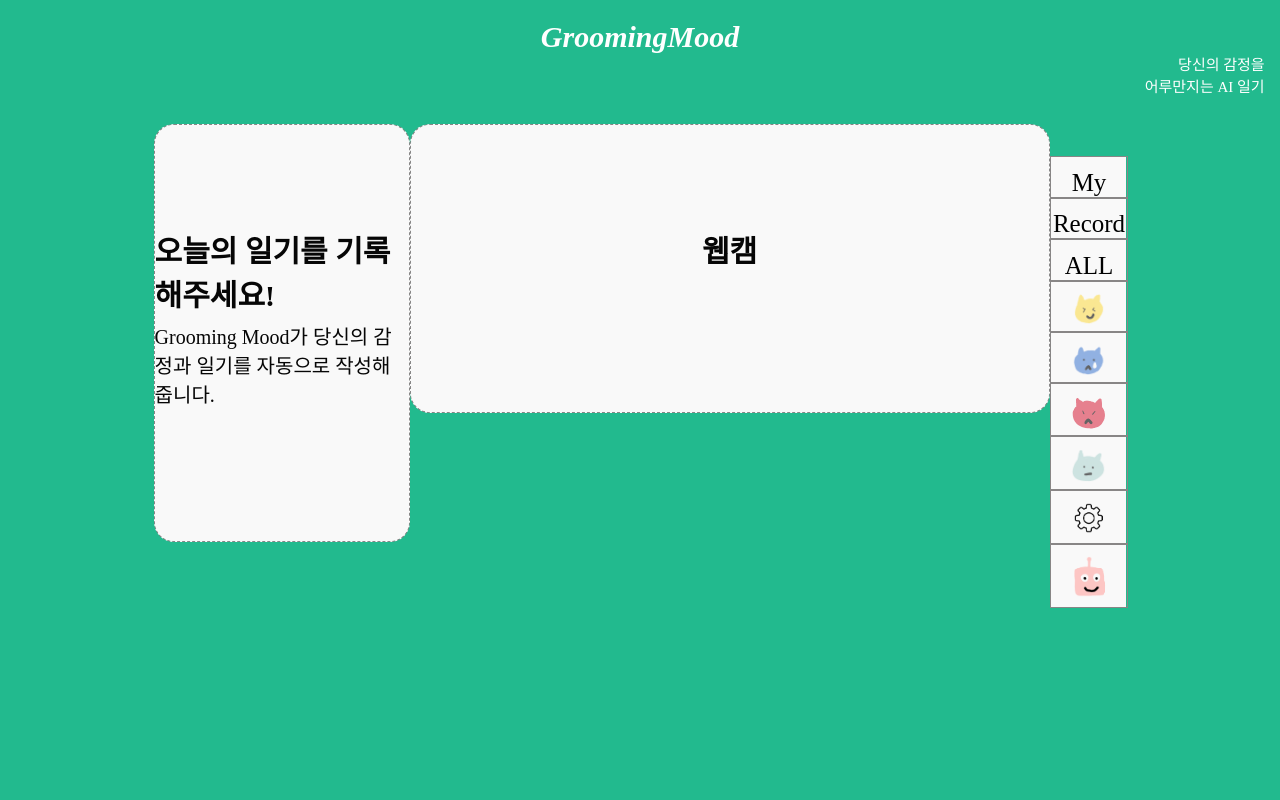
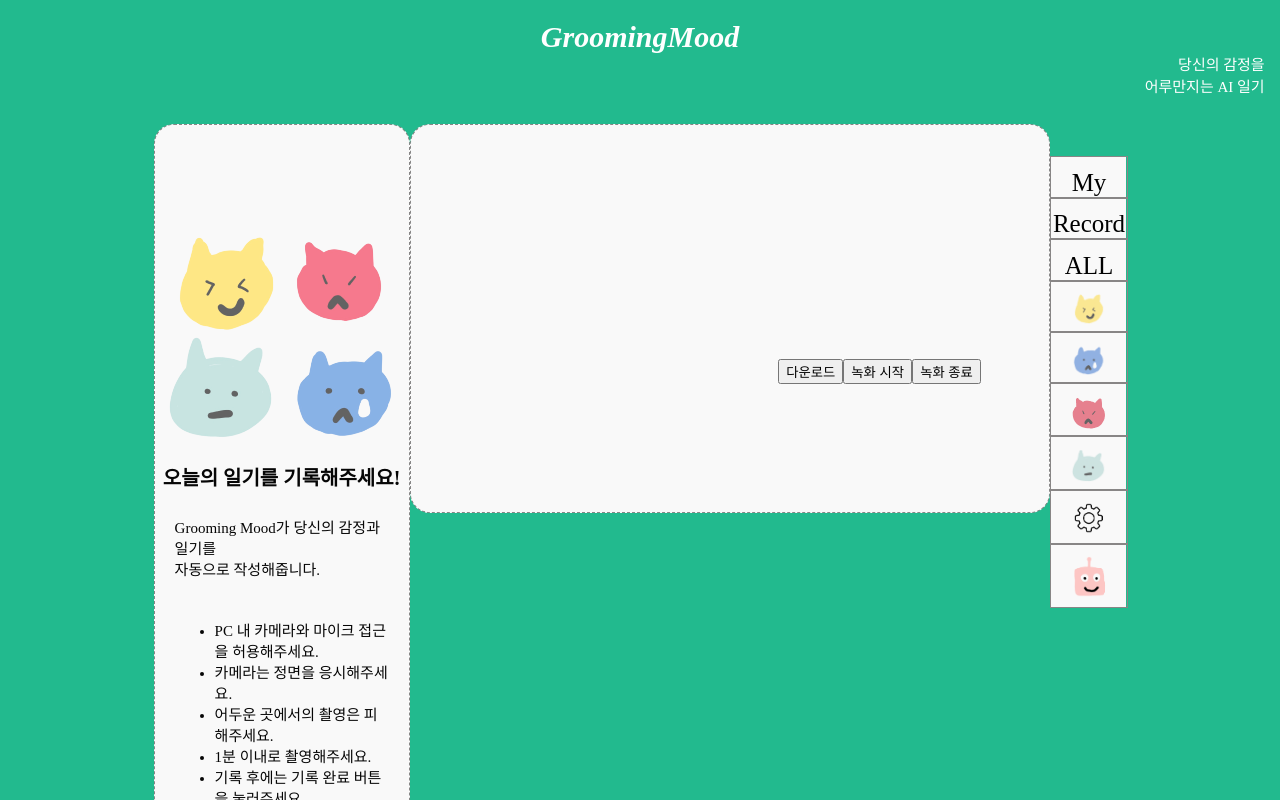
Before and after one commit to Grooming-Mood/front, a React (Create React App) app: page /record in a window 1280 px wide. Shown: the top 800 px of the page. Built offline with nearby package versions, Linux system fonts and the light colour scheme; no server answers.

Commit message:
Feat: Record화면 웹 캠

```diff
--- a/src/App.css
+++ b/src/App.css
@@ -125,19 +125,22 @@ a:visited {
 .record-title {
     font-family: 'Poppins';
     font-style: normal;
-    font-size: 30px;
+    font-size: 20px;
     color: #060606;
-    text-align: left;
+    text-align: center;
     font-weight: bold;
     margin-bottom: 2%;
 }
 
 .record-sub {
+
+    margin: 20px;
+
     font-family: 'Poppins';
     font-style: normal;
-    font-size: 20px;
+    font-size: 15px;
+    text-align: left;
     color: #060606;
-    text-align: left;
     margin-bottom: 2%;
 }
 
@@ -151,7 +154,7 @@ a:visited {
     justify-content: center;
 
     width: 20%;
-    height: 80%;
+    height: 100%;
     border-radius: 20px;
     padding: 8% 0% 10% 0;
     margin: 0% 0% 8% 0%;
--- a/src/index.js
+++ b/src/index.js
@@ -6,9 +6,9 @@ import reportWebVitals from './reportWebVitals';
 
 const root = ReactDOM.createRoot(document.getElementById('root'));
 root.render(
-  <React.StrictMode>
+  //<React.StrictMode> //두번씩 렌더링 돼서 지움
     <App />
-  </React.StrictMode>
+  //</React.StrictMode>
 );
 
 // If you want to start measuring performance in your app, pass a function
--- a/src/views/Record.jsx
+++ b/src/views/Record.jsx
@@ -3,6 +3,7 @@ import { withRouter, Link } from "react-router-dom";
 import Logo from "../assets/image/splash/all-icon.png";
 import SideMenu from "./SideMenu";
 import Button from "./Button";
+import WebCam from "../webcam/webcam";
 
 function Record(props) {
 
@@ -16,28 +17,42 @@ function Record(props) {
             </div>
 
             <div className="home-content">
-                <div className="record-left">
-
+                <div className="record-left"> {/*안내문*/}
+                        <div className="home-logo">
+                            <img src={Logo} alt={Logo}></img>
+                        </div>
                         <div className="record-title">
-                            오늘의 일기를 기록해주세요!
+                            오늘의 일기를 기록해주세요!<br/>
+                        </div>
+                        <div className="record-sub">
+                            Grooming Mood가 당신의 감정과 일기를<br/> 자동으로 작성해줍니다.<br/>
+                        </div>
+                        <div className="record-sub">
+                            <ul>
+                                <li>PC 내 카메라와 마이크 접근을 허용해주세요.</li>
+                                <li>카메라는 정면을 응시해주세요.</li>
+                                <li>어두운 곳에서의 촬영은 피해주세요.</li>
+                                <li>1분 이내로 촬영해주세요.</li>
+                                <li>기록 후에는 기록 완료 버튼을 눌러주세요.</li>
+                            </ul>
                         </div>
 
-                        <div className="record-sub">
-                            <span>
-                                Grooming Mood가 당신의 감정과 일기를 자동으로 작성해줍니다.
-                            </span>
+
+                </div>
+
+
+
+
+                <div className="record-right"> {/*웹캠*/}
+                        <div>
+                            <WebCam></WebCam>
                         </div>
                 </div>
 
-                <div className="record-right">
 
-                        <div className="record-title">
-                            웹캠
-                        </div>
 
-                </div>
 
-                <SideMenu></SideMenu>
+                <SideMenu></SideMenu> {/*사이드 메뉴*/}
 
             </div>
 
--- /dev/null
+++ b/src/webcam/webcam.jsx
@@ -0,0 +1,111 @@
+import React, { useEffect } from "react";
+
+
+
+
+function WebCam(props){
+
+    console.log("*******지금*****************")
+    console.log("웹 캠 렌더링...");
+
+    const constraints = {audio: false, video: true};
+    const videoOutput = document.getElementById("video-output");
+
+    const startBtn = document.getElementById("start-btn"); //녹화시작 버튼
+    const finishBtn = document.getElementById("finish-btn"); //녹화 종료 버튼
+    const downloadBtn = document.getElementById("download-btn"); //녹화 다운로드 버튼
+
+    let mediaRecorder = null; //생성자
+    let recordedMediaUrl = null; //녹화영상 url
+
+    //녹화 준비
+    navigator.mediaDevices.getUserMedia(constraints)
+        .then(function(mediaStream){
+            console.log(mediaStream);
+
+            // MediaStream을 HTMLVideoElement의 source로 설정
+            console.log(videoOutput);
+
+            videoOutput.srcObject = mediaStream;
+            console.log(videoOutput.srcObject);
+
+            // metadata가 로드될 때 실행되는 이벤트
+            videoOutput.onloadedmetadata = function() {
+            // HTMLVideoElement로 카메라의 화면을 출력하기 시작
+                console.log("비디오 플레이");
+                videoOutput.play();
+            };
+
+        // 녹화 시작 버튼 클릭 시 빌생하는 이벤트 핸들러 등록
+        startBtn.addEventListener("click", function(){
+            let mediaData = [];
+
+            // 1.MediaStream을 매개변수로 MediaRecorder 생성자를 호출
+            mediaRecorder = new MediaRecorder(mediaStream,
+            {mimeType: "video/webm; codecs=vp9"});
+
+            // 2. 전달받는 데이터를 처리하는 이벤트 핸들러 등록
+            mediaRecorder.ondataavailable = function(event){
+                if(event.data && event.data.size > 0){
+                    mediaData.push(event.data);
+                }
+            }
+
+
+            // 3. 녹화 중지 이벤트 핸들러 등록
+            mediaRecorder.onstop = function(){
+                const blob = new Blob(mediaData, {type: "video/webm"});
+                recordedMediaUrl = window.URL.createObjectURL(blob);
+            }
+
+            // 4. 녹화 시작
+            mediaRecorder.start();
+            console.log("녹화 시작");
+        })
+
+        // 녹화 종료 버튼 클릭 시 빌생하는 이벤트 핸들러 등록
+        finishBtn.addEventListener("click", function(){
+            if(mediaRecorder){
+                // 5. 녹화 중지
+                mediaRecorder.stop();
+                //mediaRecorder = null;
+                console.log("녹화 중지");
+            }
+        })
+
+        //다운로드 버튼
+        downloadBtn.addEventListener("click", function () {
+            console.log("다운로드")
+            if( recordedMediaUrl == null){
+                console.log("녹화 영상이 없음");
+            }
+            if (recordedMediaUrl != null) {
+                console.log("녹화 영상이 있음");
+                const link = document.createElement("a");
+                document.body.appendChild(link);
+                // 녹화된 영상의 URL을 href 속성으로 설정
+                link.href = recordedMediaUrl;
+                // 저장할 파일명 설정
+                console.log(link.href)
+                link.download = "video.mp4";
+                link.click();
+                document.body.removeChild(link);
+                mediaRecorder = null; //여기로 옮겼음
+            }
+        });
+
+
+    })
+
+
+    return(
+        <div>
+            <video id="video-output"></video>
+            <button id="download-btn">다운로드</button>
+            <button id="start-btn">녹화 시작</button>
+            <button id="finish-btn">녹화 종료</button>
+        </div>
+    )
+}
+
+export default WebCam;
```
